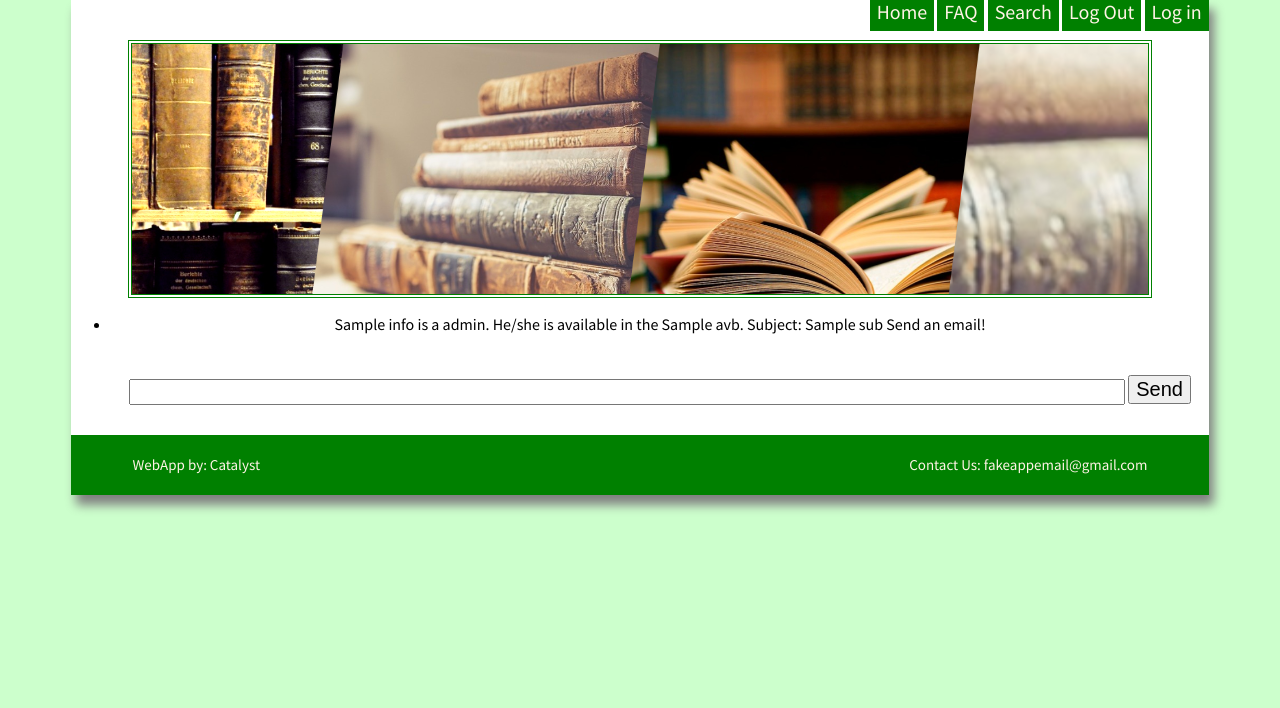
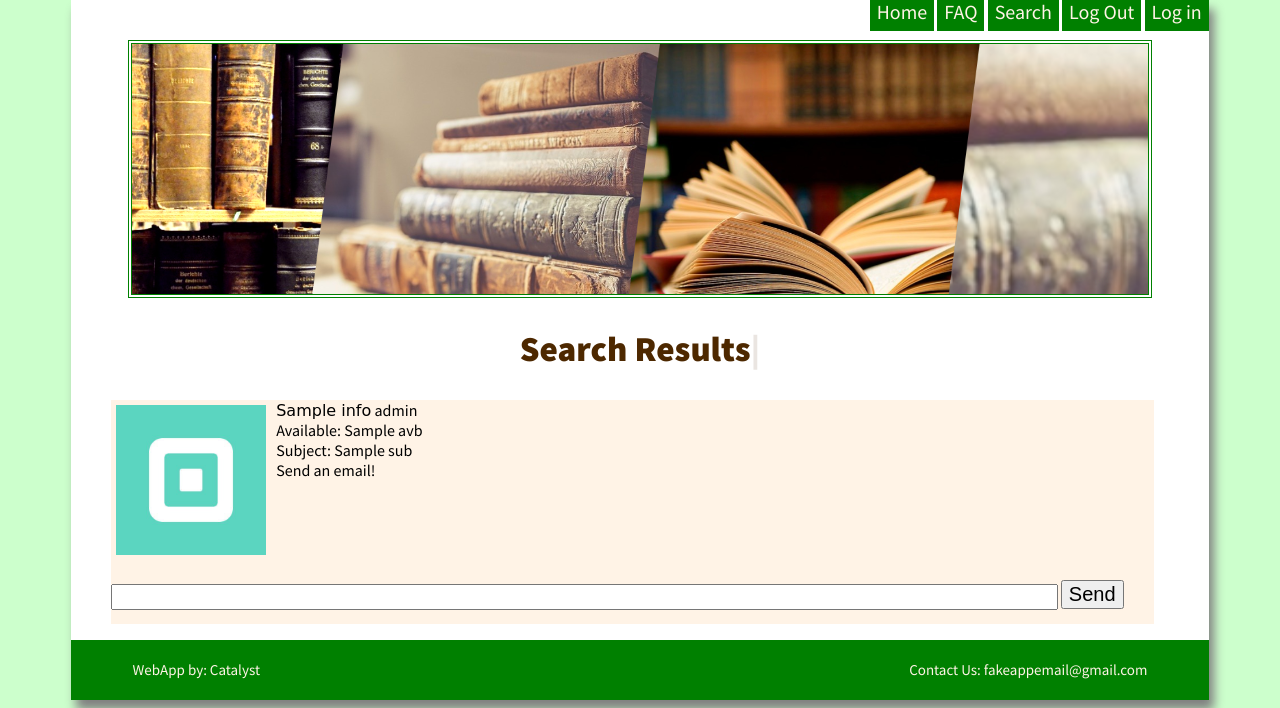
Before and after one commit to rolandafaga/Tutoriffic, a Python web app: template templates/list.html in a window 1280 px wide. Shown: the part 165-873 px from the top of the page. Before the commit the page ends 677 px from the top, so only its background shows below. Run offline with Jinja, Linux system fonts and the light colour scheme; the template is opened without the code that fills it: most values are stand-ins (such as "Sample title", 1, 10 or a date in 2020); some libraries are stand-ins or nearby versions.

Commit message:
more formatting in progress

```diff
--- a/css/style.css
+++ b/css/style.css
@@ -345,3 +345,25 @@ select {
 .hide {
   display: none;
 }
+
+/* Search Results */
+
+#userinfo {
+  text-align: left;
+  position:relative;
+  background-color: #fff3e6;
+  margin-right:5%;
+  margin-bottom: 15px;
+}
+
+#dp {
+  height:150px;
+  float:left;
+  padding-right:10px;
+  margin-top: 5px;
+  margin-left: 5px;
+}
+
+#namee {
+  font-family: cursive;
+}
--- a/templates/list.html
+++ b/templates/list.html
@@ -24,21 +24,21 @@
             <a class="{{login_button}} navigation" href="{{url}}">Log in</a>
     </p>
     <div class="header"><img src="images/temp_header.jpg"></img></div>
+    <h2 class="test">Search Results<span>|</span></h2>
     <ul>
     {% for info in clients %}
-    <li>
-      <p>
-      {{info.name}} is a {{info.user_type}}.
-      He/she is available in the {{info.avb}}.
-      Subject: {{info.sub.capitalize()}}
+      <div id="userinfo">
+      <img id="dp" src="images/profilepic1.jpg"/>
+      <div><span id="namee">{{info.name}}</span> <span>{{info.user_type}}</span></div>
+      <div><span>Available: </span><span>{{info.avb}}</span></div>
+      <div><span>Subject: </span><span>{{info.sub.capitalize()}}</span></div>
       Send an email!
       <form method='post'>
         <input value='{{info.email}}' name='email' hidden>
         <input name='body'>
         <button>Send</button>
       </form>
-      </p>
-    </li>
+    </div>
     {% endfor %}
   </ul>
   </body>
```
Also changed, not shown: images/profilepic1.jpg (added).
